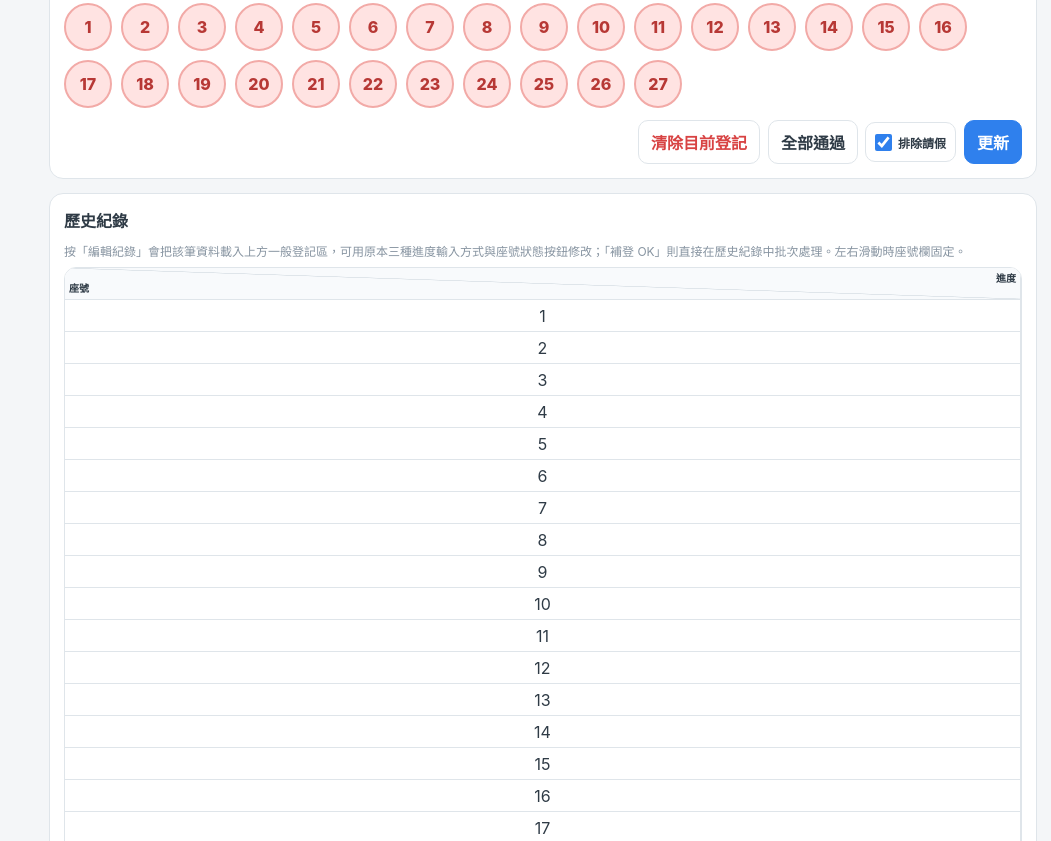
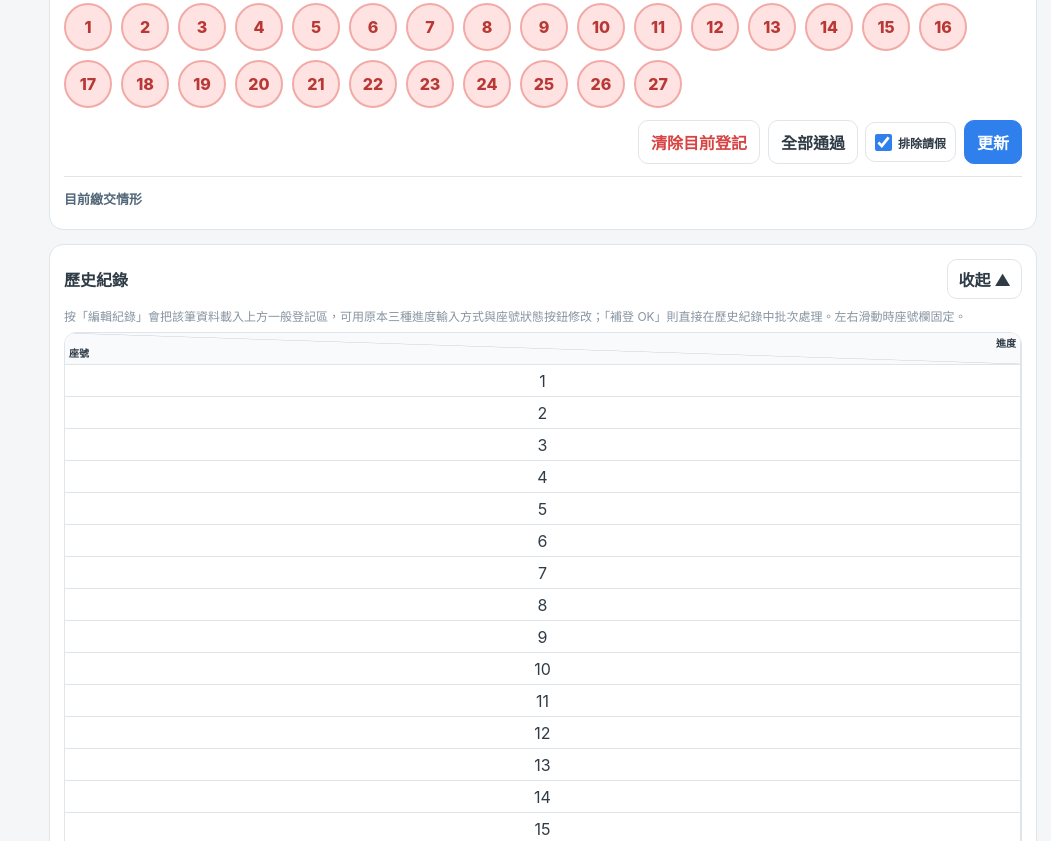
Before and after one commit to feixuan909-tech/hw1.3test, a plain HTML site: page index.html in a window 1280 px wide. Shown: the part 977-1818 px from the top of the page, without its empty margins (229-1280 px from the left). Drawn offline with Linux system fonts and the light colour scheme.

Commit message:
Add files via upload

```diff
--- a/index.html
+++ b/index.html
@@ -3,7 +3,7 @@
 <head>
 <meta charset="UTF-8">
 <meta name="viewport" content="width=device-width, initial-scale=1, viewport-fit=cover">
-<title>作業點名簿＋ v1.0 Enhanced r8 Sandbox UIFix24｜逐座號三方安全合併修正版</title>
+<title>作業點名簿＋ v1.0 Enhanced r8 Sandbox UIFix25｜逐座號三方安全合併修正版</title>
 <style>
 :root{--bg:#f4f6f8;--card:#fff;--line:#dfe5ea;--text:#2f3b46;--muted:#8794a1;--blue:#4da3ff;--red:#ef5350;--yellow:#f6c945;--green:#59bf76;--orange:#f79a49}
 *{box-sizing:border-box}body{margin:0;background:var(--bg);color:var(--text);font-family:-apple-system,BlinkMacSystemFont,"Segoe UI","Noto Sans TC",sans-serif}
@@ -1005,9 +1005,28 @@ html.mobile-ux .cat-edit-item.drag-over-after{border-bottom:5px solid #2f9edb!im
  #overviewPanel.overview-sticky-mode .overview-scroll-tail{height:104px!important;min-height:104px!important;max-height:104px!important}
 }
 </style>
+
+<style id="uifix25-css">
+/* UIFix25：目前繳交情形獨立於作業登記收合區 */
+.current-submission-block{margin-top:12px;padding-top:12px;border-top:1px solid var(--line)}
+.current-submission-title{font-weight:800;font-size:13px;color:#52677a;margin-bottom:7px}
+.current-submission-block .summary{margin-top:0}
+/* 歷史紀錄獨立收合 */
+.history-section-head{display:flex;align-items:center;justify-content:space-between;gap:10px}
+.history-collapse-btn{padding:7px 10px;white-space:nowrap}
+#historyBody.collapsed{display:none}
+/* 個人紀錄手機欄寬微調：狀態略窄、類別／進度略寬，OK 保留小間距 */
+@media(max-width:760px){
+ #studentPanel .student-record-table col.student-col-category{width:18%!important}
+ #studentPanel .student-record-table col.student-col-date{width:20%!important}
+ #studentPanel .student-record-table col.student-col-progress{width:26%!important}
+ #studentPanel .student-record-table col.student-col-status{width:36%!important}
+ #studentPanel .student-quick-ok{margin-left:3px!important}
+}
+</style>
 </head>
 <body>
-<header class="topbar"><div class="brand-wrap"><div class="brand-block"><div class="brand">作業點名簿<span class="brand-plus">＋</span></div><div class="brand-version">v1.0 Enhanced r8 Sandbox UIFix24</div></div></div><button id="exportBtn" class="btn" type="button">匯出備份</button><label class="btn import-label">匯入備份<input id="importFile" type="file" accept=".json,application/json" hidden></label><button id="cloudToggleBtn" class="btn cloud-status-btn" type="button"><span id="cloudDot" class="cloud-dot"></span><span id="cloudStatusShort">雲端未設定</span></button><button id="studentToggleBtn" class="btn" type="button">學生個人紀錄</button><button id="overviewToggleBtn" class="btn primary" type="button">作業最新進度總覽</button><button id="mobileMoreBtn" class="btn mobile-only" type="button" aria-expanded="false">更多 ▾</button><div id="mobileMoreMenu"></div></header>
+<header class="topbar"><div class="brand-wrap"><div class="brand-block"><div class="brand">作業點名簿<span class="brand-plus">＋</span></div><div class="brand-version">v1.0 Enhanced r8 Sandbox UIFix25</div></div></div><button id="exportBtn" class="btn" type="button">匯出備份</button><label class="btn import-label">匯入備份<input id="importFile" type="file" accept=".json,application/json" hidden></label><button id="cloudToggleBtn" class="btn cloud-status-btn" type="button"><span id="cloudDot" class="cloud-dot"></span><span id="cloudStatusShort">雲端未設定</span></button><button id="studentToggleBtn" class="btn" type="button">學生個人紀錄</button><button id="overviewToggleBtn" class="btn primary" type="button">作業最新進度總覽</button><button id="mobileMoreBtn" class="btn mobile-only" type="button" aria-expanded="false">更多 ▾</button><div id="mobileMoreMenu"></div></header>
 <div id="sandboxNotice" style="margin:10px auto 0;max-width:1180px;padding:8px 12px;border:1px solid #d5a72c;border-radius:10px;background:#fff8dc;color:#6b5314;font-size:13px;font-weight:700;box-sizing:border-box">🧪 r8 Sandbox 測試資料隔離模式｜不讀寫正式版 localStorage／Firestore 文件</div>
 <section id="cloudPanel" class="cloud-panel" aria-hidden="true">
   <div class="cloud-panel-head">
@@ -1164,10 +1183,22 @@ html.mobile-ux .cat-edit-item.drag-over-after{border-bottom:5px solid #2f9edb!im
     </div>
     <button id="updateHomeworkBtn" class="btn primary" type="button">更新</button>
   </div>
+</div>
+<div id="currentSubmissionBlock" class="current-submission-block">
+  <div class="current-submission-title">目前繳交情形</div>
   <div id="dailySummary" class="summary hidden"></div>
 </div>
 </section>
-<section class="card section"><div class="section-title">歷史紀錄</div><div class="small" style="margin-bottom:8px">按「編輯紀錄」會把該筆資料載入上方一般登記區，可用原本三種進度輸入方式與座號狀態按鈕修改；「補登 OK」則直接在歷史紀錄中批次處理。左右滑動時座號欄固定。</div><div class="history-table-wrap"><div class="history-table-scroll"><table class="history-table"><thead id="tableHead"></thead><tbody id="tableBody"></tbody></table></div></div></section>
+<section id="historySection" class="card section">
+  <div class="history-section-head">
+    <div class="section-title" style="margin-bottom:0">歷史紀錄</div>
+    <button id="historyCollapseBtn" class="btn history-collapse-btn" type="button" aria-expanded="true">收起 ▲</button>
+  </div>
+  <div id="historyBody">
+    <div class="small" style="margin:8px 0">按「編輯紀錄」會把該筆資料載入上方一般登記區，可用原本三種進度輸入方式與座號狀態按鈕修改；「補登 OK」則直接在歷史紀錄中批次處理。左右滑動時座號欄固定。</div>
+    <div class="history-table-wrap"><div class="history-table-scroll"><table class="history-table"><thead id="tableHead"></thead><tbody id="tableBody"></tbody></table></div></div>
+  </div>
+</section>
 </main></div>
 <script>
 "use strict";
@@ -1432,6 +1463,7 @@ function fmtDate(d){if(!d)return'';const[,m,day]=d.split('-');return`${Number(m)
 const MOBILE_UX_MAX=600;
 const MOBILE_CATEGORY_COLLAPSE_KEY='hwCheckerR8SandboxMobileCategoryCollapsedV1';
 const CONTACT_COLLAPSE_KEY='hwCheckerR8SandboxContactCollapsedV1';
+const HISTORY_COLLAPSE_KEY='hwHistoryCollapsedUIFix25V1';
 function readCollapsePref(key,mobileDefault){try{const v=localStorage.getItem(key);if(v==='1')return true;if(v==='0')return false}catch(e){}return isMobileUX()?mobileDefault:false}
 function writeCollapsePref(key,v){try{localStorage.setItem(key,v?'1':'0')}catch(e){}}
 let mobileCategoriesCollapsed=readCollapsePref(MOBILE_CATEGORY_COLLAPSE_KEY,true);
@@ -3071,6 +3103,16 @@ function setContactCollapsed(collapsed){
  btn.textContent=contactCollapsed?'展開 ▼':'收起 ▲';
  btn.setAttribute('aria-expanded',contactCollapsed?'false':'true');
 }
+let historyCollapsed=readCollapsePref(HISTORY_COLLAPSE_KEY,false);
+function setHistoryCollapsed(collapsed){
+ historyCollapsed=!!collapsed;
+ writeCollapsePref(HISTORY_COLLAPSE_KEY,historyCollapsed);
+ const body=$('historyBody'),btn=$('historyCollapseBtn');
+ if(!body||!btn)return;
+ body.classList.toggle('collapsed',historyCollapsed);
+ btn.textContent=historyCollapsed?'展開 ▼':'收起 ▲';
+ btn.setAttribute('aria-expanded',historyCollapsed?'false':'true');
+}
 $('mobileMoreBtn').addEventListener('click',()=>{
  const menu=$('mobileMoreMenu'),btn=$('mobileMoreBtn'),show=!menu.classList.contains('show');
  menu.classList.toggle('show',show);btn.textContent=show?'更多 ▴':'更多 ▾';btn.setAttribute('aria-expanded',show?'true':'false');
@@ -3079,10 +3121,12 @@ $('mobileCategoryToggleBtn').addEventListener('click',()=>{mobileCategoriesColla
 syncMobileUXClass();
 updateMobileCategoryUI();
 setContactCollapsed(contactCollapsed);
+setHistoryCollapsed(historyCollapsed);
 setupMobileTopbar();
 window.addEventListener('resize',()=>{syncMobileUXClass();setupMobileTopbar();updateMobileCategoryUI()});
 window.addEventListener('orientationchange',()=>setTimeout(()=>{syncMobileUXClass();setupMobileTopbar();updateMobileCategoryUI()},80));
 $('contactCollapseBtn').addEventListener('click',()=>setContactCollapsed(!contactCollapsed));
+$('historyCollapseBtn').addEventListener('click',()=>setHistoryCollapsed(!historyCollapsed));
 $('homeworkEntryCollapseBtn').addEventListener('click',()=>{
  const body=$('homeworkEntryBody'),btn=$('homeworkEntryCollapseBtn');
  const collapsed=!body.classList.contains('collapsed');
```
